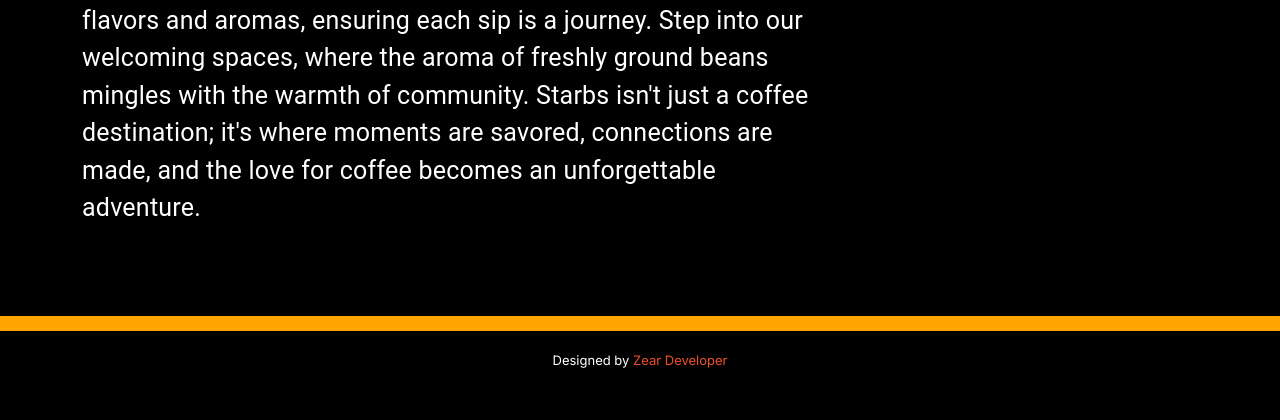
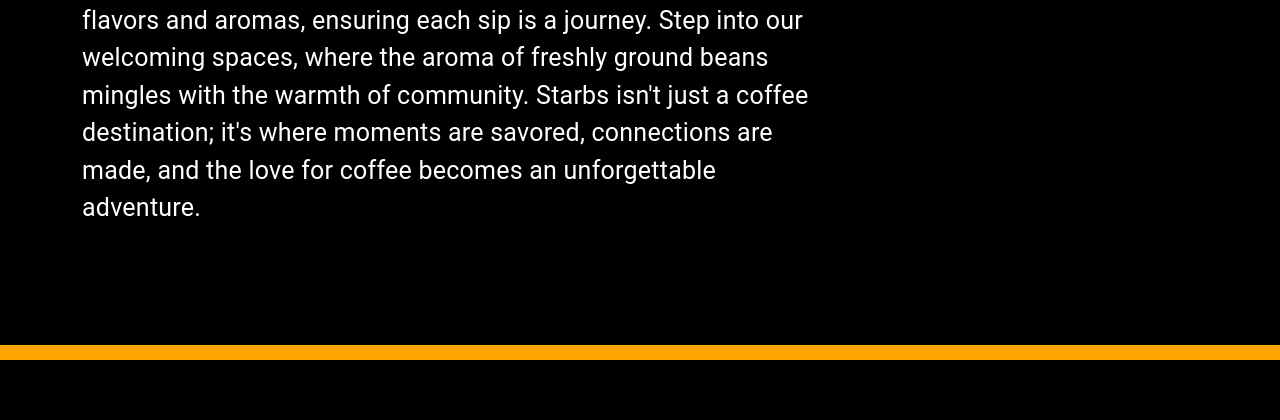
Before and after one commit to martxxd/coffee-app-backend, a Flask app: page /about in a window 1280 px wide. Shown: the part 420-840 px from the top of the page. Run offline with Flask 3, Linux system fonts and the light colour scheme; some libraries are stand-ins or nearby versions; some web fonts are replaced.

Commit message:
Update master.html

```diff
--- a/templates/master.html
+++ b/templates/master.html
@@ -154,9 +154,6 @@
 
   <footer id="footer" style="border-top: 15px solid orange;">
     <div class="container">
-      <div class="credits">
-        Designed by <a href="#">Zear Developer</a>
-      </div>
     </div>
   </footer>
   <div id="preloader"></div>
```
